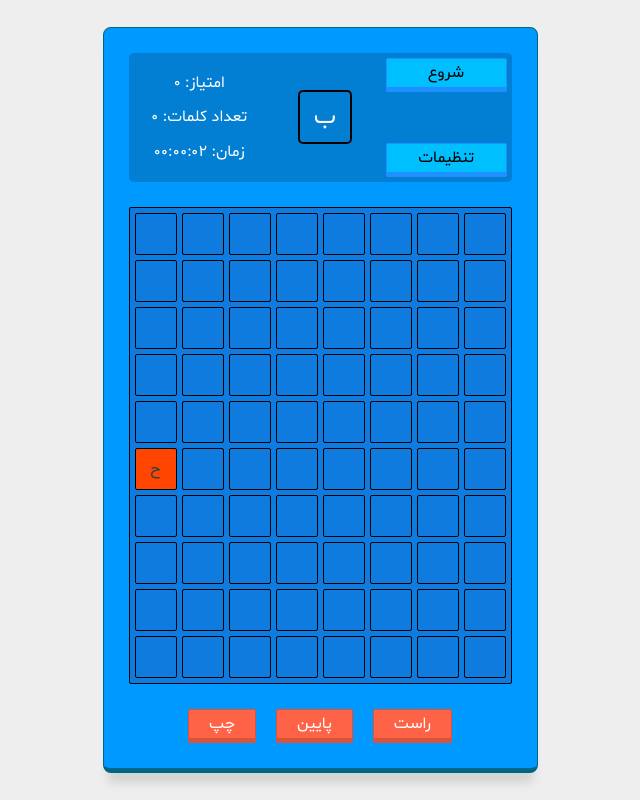
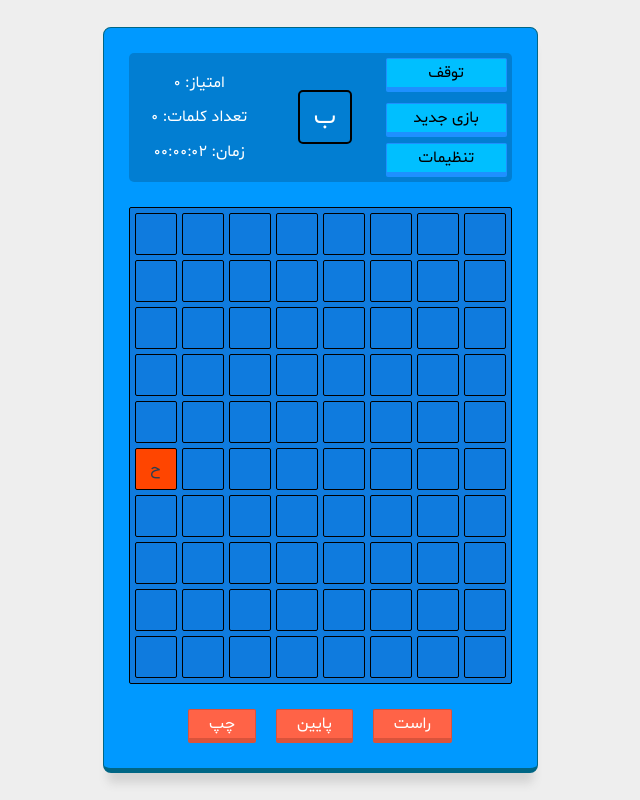
Before and after one commit to sajadhsm/word-tetris, a Vue app: page /#/ in a window 1280 px wide. Both pictures are taken after a click on the button "شروع". Shown: the whole page, without its empty margins (320-960 px from the left). Built offline with nearby package versions, Linux system fonts and the light colour scheme.

Commit message:
Impelemented basic game status functionallities

```diff
--- a/src/components/Game/GameHeader.vue
+++ b/src/components/Game/GameHeader.vue
@@ -11,9 +11,23 @@
     </div>
 
     <div class="game-controls">
+      <!-- Need better conditions -->
+      <!-- It's good game status buttons have diffrent colors -->
       <button
+        v-if="newGame"
         class="button"
-        @click="startGame">شروع</button>
+        @click="startNewGame">شروع</button>
+      <button
+        v-if="!newGame && gameIsRunning"
+        class="button"
+        @click="pauseGame">توقف</button>
+      <button
+        v-if="!newGame && !gameIsRunning"
+        class="button"
+        @click="resumeGame">ادامه</button>
+
+      <button class="button">بازی جدید</button>
+
       <button class="button">تنظیمات</button>
     </div>
   </div>
@@ -30,6 +44,8 @@ export default {
       seconds: 0,
       minutes: 0,
       hours: 0,
+      newGame: true,
+      gameIsRunning: false,
     };
   },
   computed: {
@@ -42,8 +58,38 @@ export default {
     },
   },
   methods: {
-    startGame() {
+    startNewGame() {
+      this.newGame = false;
+      this.gameIsRunning = true;
+
       this.$store.dispatch('startGame');
+
+      timerInterval = setInterval(() => {
+        this.seconds += 1;
+
+        if (this.seconds === 59) {
+          this.seconds = 0;
+          this.minutes += 1;
+
+          if (this.minutes === 59) {
+            this.minutes = 0;
+            this.hours += 1;
+          }
+        }
+      }, 1000);
+
+      gameLoopInterval = setInterval(() => {
+        this.$store.dispatch('moveDown');
+      }, 500);
+    },
+    pauseGame() {
+      console.log('resume');
+      this.gameIsRunning = false;
+      clearInterval(gameLoopInterval);
+      clearInterval(timerInterval);
+    },
+    resumeGame() {
+      this.gameIsRunning = true;
 
       timerInterval = setInterval(() => {
         this.seconds += 1;
```
